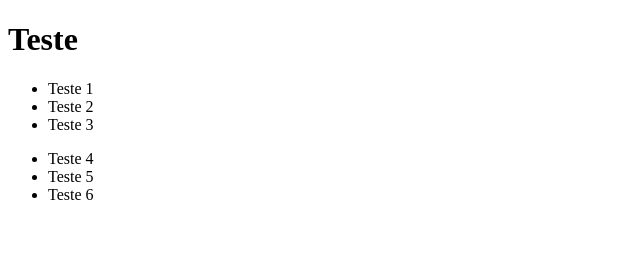
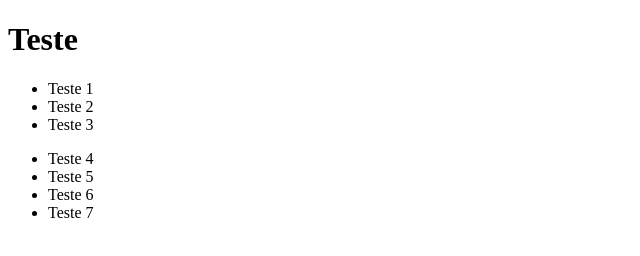
Before and after one commit to MatheusYurirs/RepositoryDevQuest, a plain HTML site: page index.html in a window 1280 px wide. Shown: the full height of the page, 0-640 px from the left. Drawn offline with Linux system fonts and the light colour scheme.

Commit message:
Commit teste

```diff
--- a/index.html
+++ b/index.html
@@ -18,6 +18,7 @@
         <li>Teste 4</li>
         <li>Teste 5</li>
         <li>Teste 6</li>
+        <li>Teste 7</li>
     </ul>
 </body>
 </html>
```
